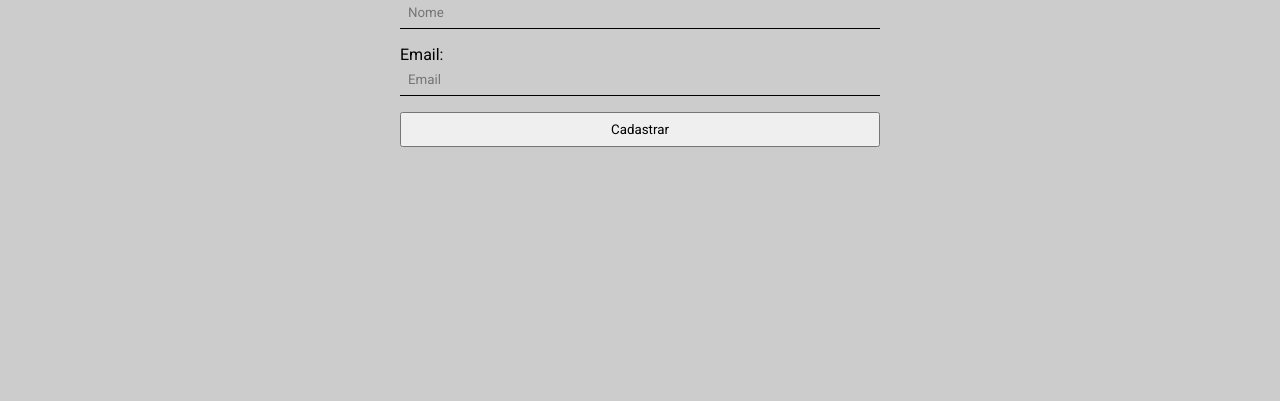
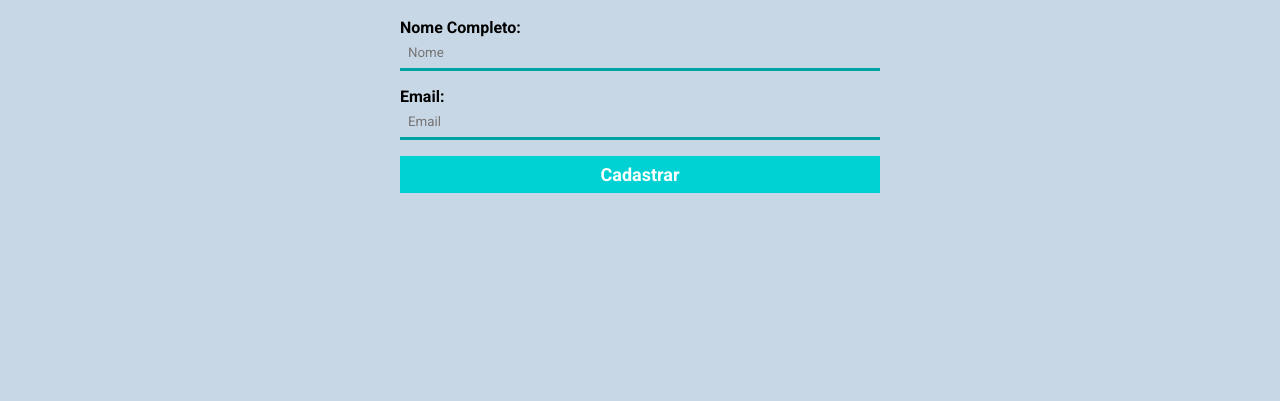
Before and after one commit to clmateus/sass2, a website: page index.html in a window 1280 px wide. Shown: the part 399-800 px from the top of the page. Drawn offline with Linux system fonts and the light colour scheme.

Commit message:
project finished

```diff
--- a/source/config/variaveis.scss
+++ b/source/config/variaveis.scss
@@ -1,2 +1,11 @@
+// Fontes
 $fontePrincipal: "Roboto", sans-serif;
-$corDeFundo: #ccc;
+
+// Cores
+$corDeFundo: #c8d7e5;
+$corPrincipal: #01a3a4;
+$corSecundaria: #00d2d3;
+
+// Breakpoints
+$mobile: 768px;
+$tablet: 1024px;
--- a/source/main.scss
+++ b/source/main.scss
@@ -1,11 +1,16 @@
 @use "./config/reset.scss";
 @use "./config/variaveis.scss";
+@use "sass:math";
 
 @mixin elementoForm() {
     display: block;
     padding: 8px;
     width: 100%;
     margin-bottom: 16px;
+}
+
+@function pixelParaEm($alvoEmPixel, $contextoEmPixel: 16px) {
+    @return math.div($alvoEmPixel,$contextoEmPixel)+em;
 }
 
 body {
@@ -20,31 +25,59 @@ body {
 
 header {
     padding: 16px 0;
-    background-color: yellow;
+    background-color: variaveis.$corPrincipal;
     text-align: center;
+    color: #fff;
 }
 
 .form-container {
     height: calc(100vh - 70px);
+    max-width: 760px;
     display: flex;
     flex-direction: column;
     align-items: center;
     justify-content: center;
+
+    h2 {
+        font-size: pixelParaEm(48px);
+        text-align: center;
+    }
 
     form {
         width: 100%;
         max-width: 480px;
         margin-top: 40px;
 
+        label {
+            font-weight: bold;
+            cursor: pointer;
+        }
+
         input {
             @include elementoForm();
             background-color: transparent;
             border: none;
-            border-bottom: 1px solid #000;
+            border-bottom: 3px solid variaveis.$corPrincipal;
         }
 
         button {
-            @include elementoForm()
+            @include elementoForm();
+            background-color: variaveis.$corSecundaria;
+            font-size: 18px;
+            font-weight: bold;
+            border: none;
+            cursor: pointer;
+            color: #fff;
+
+            &:hover {
+                background-color: adjust-color($color: variaveis.$corSecundaria, $lightness: 10%);
+            }
         }
     }
 }
+
+@media screen and (max-width: variaveis.$mobile) {
+    .container {
+        max-width: 80%;
+    }
+}
```
Also changed, not shown: build/main.css, 1 other file.
